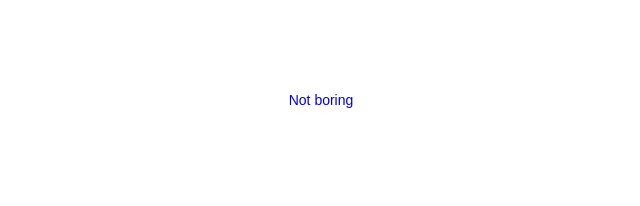
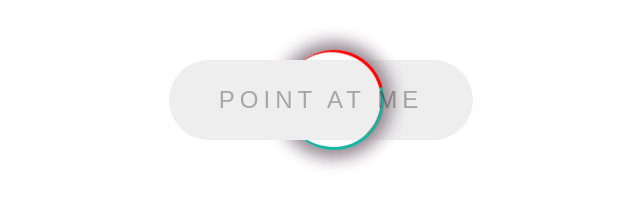
Before and after one commit to alexNov86/curious_button, a plain HTML site: page index.html in a window 1280 px wide. Shown: the whole page, without its empty margins (319-959 px from the left). Drawn offline with Linux system fonts and the light colour scheme.

Commit message:
second commit

```diff
--- a/css/style.css
+++ b/css/style.css
@@ -90,5 +90,135 @@ h6 {
   position: relative;
   display: inline-block;
 }
-.btn_text {
+
+.btn::before,
+.btn::after {
+  content: "";
+  position: absolute;
+  width: 100px;
+  height: 100px;
+  border-left: 3px solid red;
+  border-top: 3px solid #18b5a4;
+  border-radius: 100%;
+  top: -10px;
+  left: 51%;
+  z-index: 1;
+  margin: 0px 0px 0px -40px;
+  transition: all 1s ease 0s;
+  -webkit-transition: all 1s ease 0s;
+  -moz-transition: all 1s ease 0s;
+  -ms-transition: all 1s ease 0s;
+  -o-transition: all 1s ease 0s;
+  box-shadow: 0px 0px 20px 3px #93858d;
 }
+
+.btn::before {
+  animation: rotate 10s infinite linear;
+}
+
+.btn::after {
+  animation: rotate 15s infinite linear;
+}
+
+.btn__text {
+  position: relative;
+  height: 80px;
+  display: flex;
+  justify-content: center;
+  align-items: center;
+  padding: 0px 50px;
+  border-radius: 50px;
+  font-size: 24px;
+  text-transform: uppercase;
+  color: rgba(0, 0, 0, 0.3);
+  letter-spacing: 5px;
+  transition: all 1s ease 0s;
+  -webkit-transition: all 1s ease 0s;
+  -moz-transition: all 1s ease 0s;
+  -ms-transition: all 1s ease 0s;
+  -o-transition: all 1s ease 0s;
+  top: 0;
+  overflow: hidden;
+}
+
+.btn__text::before,
+.btn__text::after {
+  content: "";
+  position: absolute;
+  width: 51%;
+  height: 100%;
+  background-color: #eee;
+  transition: all 1s ease 0s;
+  -webkit-transition: all 1s ease 0s;
+  -moz-transition: all 1s ease 0s;
+  -ms-transition: all 1s ease 0s;
+  -o-transition: all 1s ease 0s;
+}
+
+.btn__text::before {
+  left: 0;
+  z-index: 2;
+}
+
+.btn__text::after {
+  right: 0;
+}
+
+.btn__text span {
+  position: relative;
+  z-index: 2;
+}
+
+.btn:hover::before,
+.btn:hover::after {
+  left: 100%;
+  opacity: 0;
+}
+
+.btn:hover .btn__text {
+  top: -10px;
+  color: #fff;
+  transition: all 0.5s ease 0.2s;
+  -webkit-transition: all 0.5s ease 0.2s;
+  -moz-transition: all 0.5s ease 0.2s;
+  -ms-transition: all 0.5s ease 0.2s;
+  -o-transition: all 0.5s ease 0.2s;
+  box-shadow: 0 5px 0px 0 #0c5b52;
+}
+
+.btn:hover .btn__text::before,
+.btn:hover .btn__text::after {
+  background-color: #18b5a4;
+}
+
+.btn:hover .btn__text::before {
+  width: 100%;
+}
+
+.btn:active .btn__text {
+  top: -7px;
+  color: #fff;
+  transition: all 0.1s ease 0s;
+  -webkit-transition: all 0.1s ease 0s;
+  -moz-transition: all 0.1s ease 0s;
+  -ms-transition: all 0.1s ease 0s;
+  -o-transition: all 0.1s ease 0s;
+  box-shadow: 0 2px 0px 0 #0c5b52;
+}
+
+@keyframes rotate {
+  0% {
+    transform: rotate(0deg);
+    -moz-transform: rotate(0deg);
+    -ms-transform: rotate(0deg);
+    -webkit-transform: rotate(0deg);
+    -o-transform: rotate(0deg);
+  }
+  100% {
+    transform: rotate(360deg);
+    -moz-transform: rotate(360deg);
+    -ms-transform: rotate(360deg);
+    -webkit-transform: rotate(360deg);
+    -o-transform: rotate(360deg);
+  }
+}
--- a/index.html
+++ b/index.html
@@ -10,8 +10,8 @@
   <body>
     <div class="wrapper">
       <a href="#" class="btn">
-        <span class="btn_text">
-          <span>Not boring</span>
+        <span class="btn__text">
+          <span>Point at me</span>
         </span>
       </a>
     </div>
```
